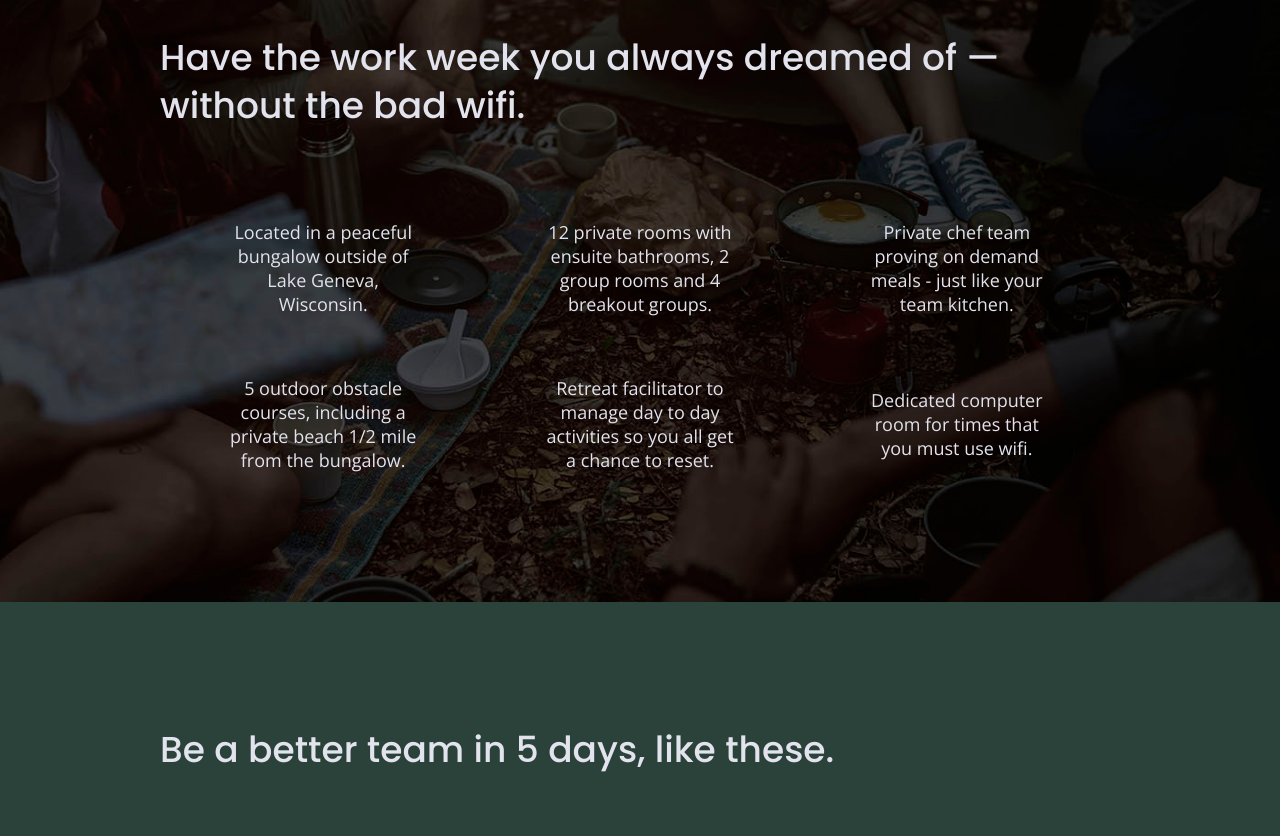
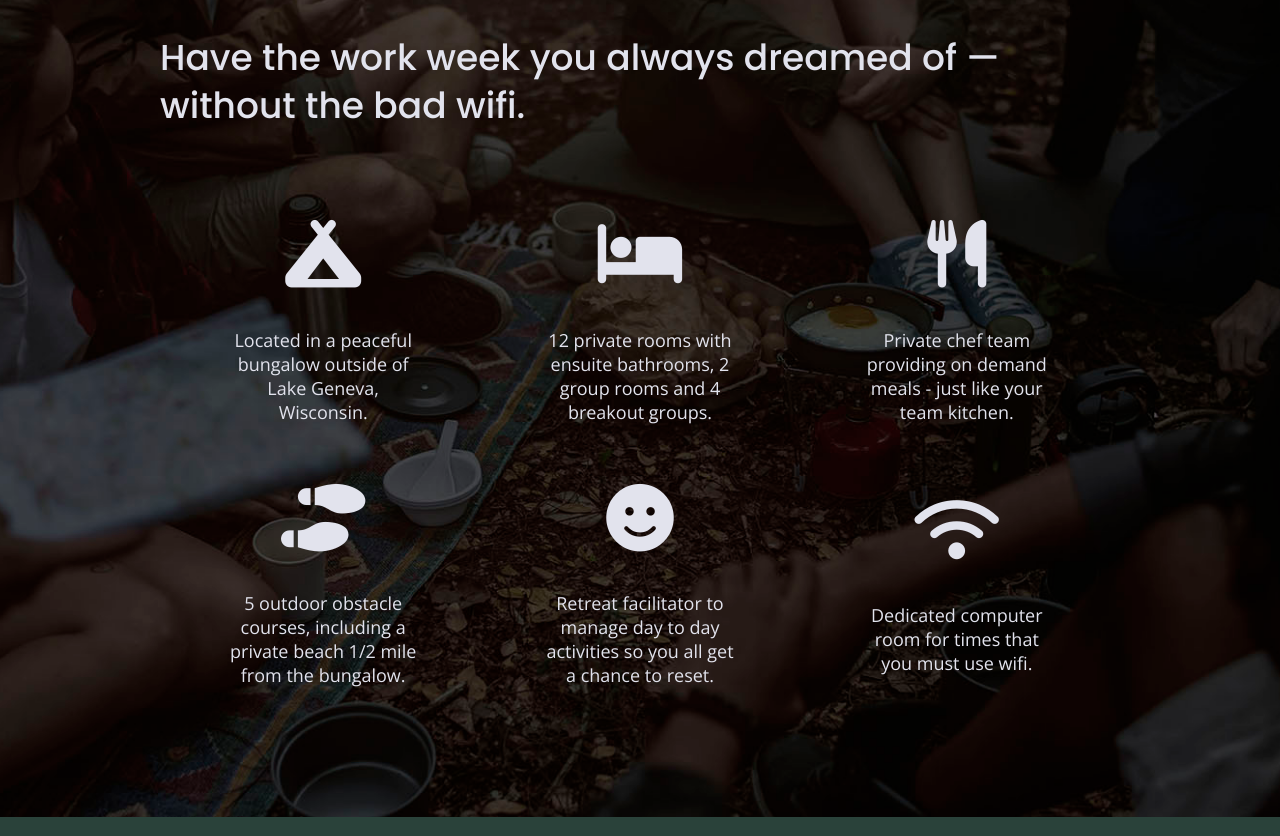
Before and after one commit to whunter413/unplugged-client-site, a website built with Parcel: page index.html in a window 1280 px wide. Shown: the part 1102-1938 px from the top of the page. Built offline with nearby package versions, Linux system fonts and the light colour scheme.

Commit message:
Added icons to features section

```diff
--- a/css/main.css
+++ b/css/main.css
@@ -350,6 +350,10 @@ input[type=button] {
   text-align: center;
 }
 
+.features i {
+	font-size: 3.75em;
+  margin-bottom: 40px;
+}
 
 /* Reviews */
 
--- a/index.html
+++ b/index.html
@@ -23,7 +23,10 @@
 
   <!-- Google Fonts -->
   <link href="https://fonts.googleapis.com/css?family=Open+Sans:400,700|Poppins:500,700" rel="stylesheet">
-  </head>
+
+  <!-- Awesome Fonts link-->
+  <script src="https://kit.fontawesome.com/6fb8d7e71c.js" crossorigin="anonymous"></script>
+</head>
 
 <body>
 
@@ -70,32 +73,44 @@
         <h2>Have the work week you always dreamed of — without the bad wifi.</h2>
         <div class="features-items">
           <article>
-              <p class="fontawesome-icon"></p>
+              <p class="fontawesome-icon">
+                <i class="fas fa-campground"></i>
+              </p>
               <p class="features-item-description">Located in a peaceful bungalow outside of Lake Geneva, Wisconsin.</p>
           </article>
 
           <article>
-            <p class="fontawesome-icon"></p>
+            <p class="fontawesome-icon">
+              <i class="fas fa-bed"></i>
+            </p>
             <p class="features-item-description">12 private rooms with ensuite bathrooms, 2 group rooms and 4 breakout groups.</p>
           </article>
 
           <article>
-            <p class="fontawesome-icon"></p>
-            <p class="features-item-description">Private chef team proving on demand meals - just like your team kitchen.</p>
+            <p class="fontawesome-icon">
+              <i class="fas fa-utensils"></i>
+            </p>
+            <p class="features-item-description">Private chef team providing on demand meals - just like your team kitchen.</p>
           </article>
 
           <article>
-            <p class="fontawesome-icon"></p>
+            <p class="fontawesome-icon">
+              <i class="fas fa-shoe-prints"></i>
+            </p>
             <p class="features-item-description">5 outdoor obstacle courses, including a private beach 1/2 mile from the bungalow.</p>
           </article>
 
           <article>
-            <p class="fontawesome-icon"></p>
+            <p class="fontawesome-icon">
+              <i class="fas fa-smile"></i>
+            </p>
             <p class="features-item-description">Retreat facilitator to manage day to day activities so you all get a chance to reset.</p>
           </article>
 
           <article>
-            <p class="fontawesome-icon"></p>
+            <p class="fontawesome-icon">
+              <i class="fas fa-wifi"></i>
+            </p>
             <p class="features-item-description">Dedicated computer room for times that you must use wifi.</p>
           </article>
         </div>
```
